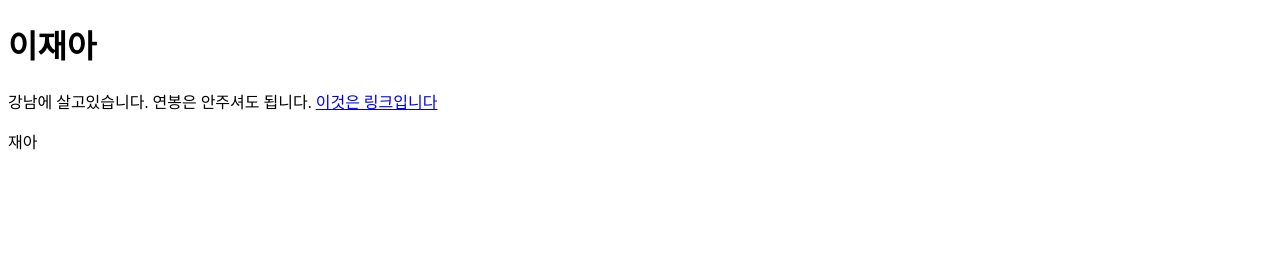
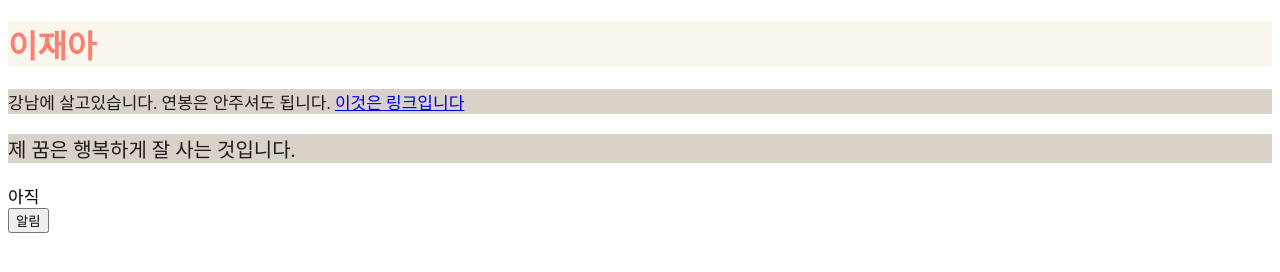
Before and after one commit to jaeah9910/jaeah9910.github.io, a plain HTML site: page index.html in a window 1280 px wide. Drawn offline with Linux system fonts and the light colour scheme.

Commit message:
html기초 학습

```diff
--- a/index.html
+++ b/index.html
@@ -5,10 +5,36 @@
     <meta name="viewport" content="width=, initial-scale=1.0">
     <meta http-equiv="X-UA-Compatible" content="ie=edge">
     <title>Document</title>
+    <style>
+        h1{
+            color:salmon;
+            background-color:rgb(252, 247, 238);
+        }
+        p{
+            color:rgb(29, 28, 28);
+            background-color:rgb(216, 210, 200);
+        }
+        .big{
+            font-size:17px;
+        }
+        #dream{
+            font-size:20px;
+        }
+
+    </style>
 </head>
 <body>
     <h1>이재아</h1>
-    <p>강남에 살고있습니다. 연봉은 안주셔도 됩니다. <a href="https://www.naver.com">이것은 링크입니다</a></p>
-    <p>재아</p>
+    <p class="big">강남에 살고있습니다. 연봉은 안주셔도 됩니다. <a href="https://www.naver.com">이것은 링크입니다</a></p>
+    <p id="dream">제 꿈은 행복하게 잘 사는 것입니다.</p>
+    <div class="big">아직</div>
+    <button id="btn">알림</button>
+    <script>
+        const btn = document.querySelector('#btn');
+        btn.addEventListener('click',function(){
+            alert('클릭하셨군요');
+        });
+    </script>
+
 </body>
 </html>
```
